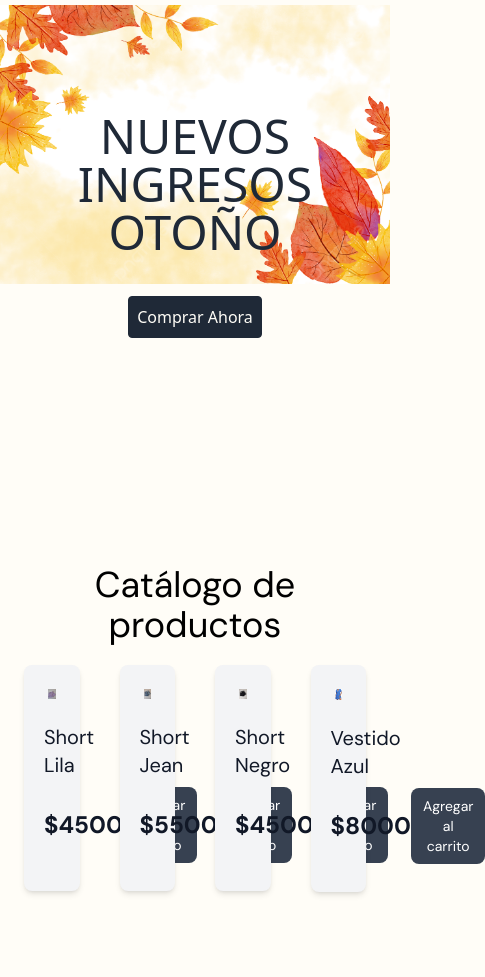
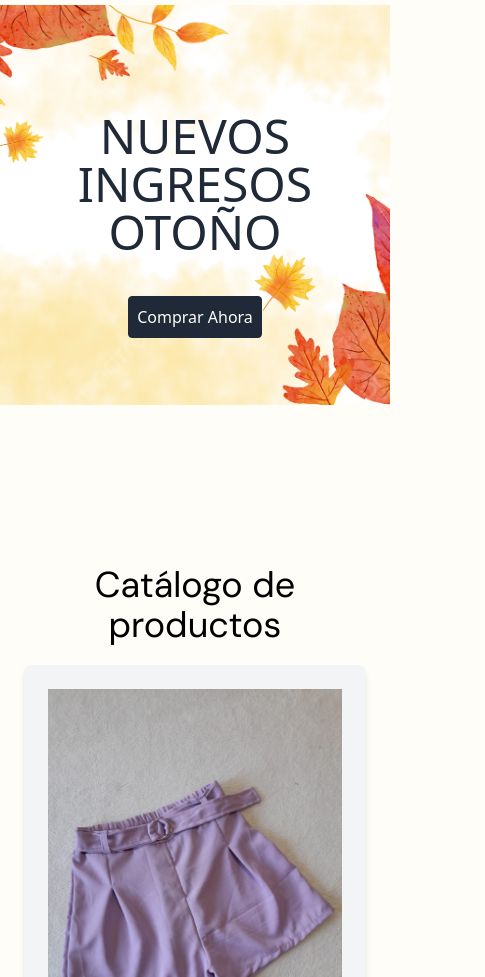
Before and after one commit to santirios07/PreEntrega2-SantiagoRios, a plain HTML site: page index.html in a window 390 px wide. Shown: the part 123-1100 px from the top of the page, 485 px wide, since content can reach past the window. Drawn offline with nearby package versions, Linux system fonts and the light colour scheme; a web font is replaced by a local one.

Commit message:
Columnas en responsive

```diff
--- a/index.html
+++ b/index.html
@@ -38,18 +38,18 @@
        </nav>
     </header>
     <main>
-        <section class="w-screen h-[400px] text-center relative text-center overflow-hidden">
+        <section class="w-screen h-[400px] text-center relative text-center overflow-hidden mx-auto">
             <div class="z-20 relative h-full flex flex-col justify-center items-center">
                 <h2 class="text-gray-800 text-5xl py-10">NUEVOS INGRESOS OTOÑO</h2>
                 <a href="#productos" class="border border-gray-800 bg-gray-800 text-fondoPrincipal hover:bg-gray-700 rounded p-2">Comprar Ahora</a>
             </div>
-            <div class="absolute top-0 bottom-0 z-10 h-screen w-screen">
-                <img class="object-cover object-center w-full" src="images/portadaotoño.jpg" alt="Portada Ingresos Otoño">
+            <div class="absolute top-0 bottom-0 z-10 h-full w-full">
+                <img class="object-cover object-center h-full w-full" src="images/portadaotoño.jpg" alt="Portada Ingresos Otoño">
             </div>
         </section>
         <section class="py-40 px-6 font-secundaria container mx-auto gap-4" id="productos">
             <h2 class="text-center text-4xl">Catálogo de productos</h2>
-            <article class="container mx-auto grid grid-cols-4 gap-10" id="lista-productos">
+            <article class="container mx-auto grid sm:grid-cols-2 md:grid-cols-3 lg:grid-cols-4 gap-10" id="lista-productos">
               <!--PRODUCTOS INSERTADOS DESDE JAVASCRIPT-->
             </article>
         </section>
```
